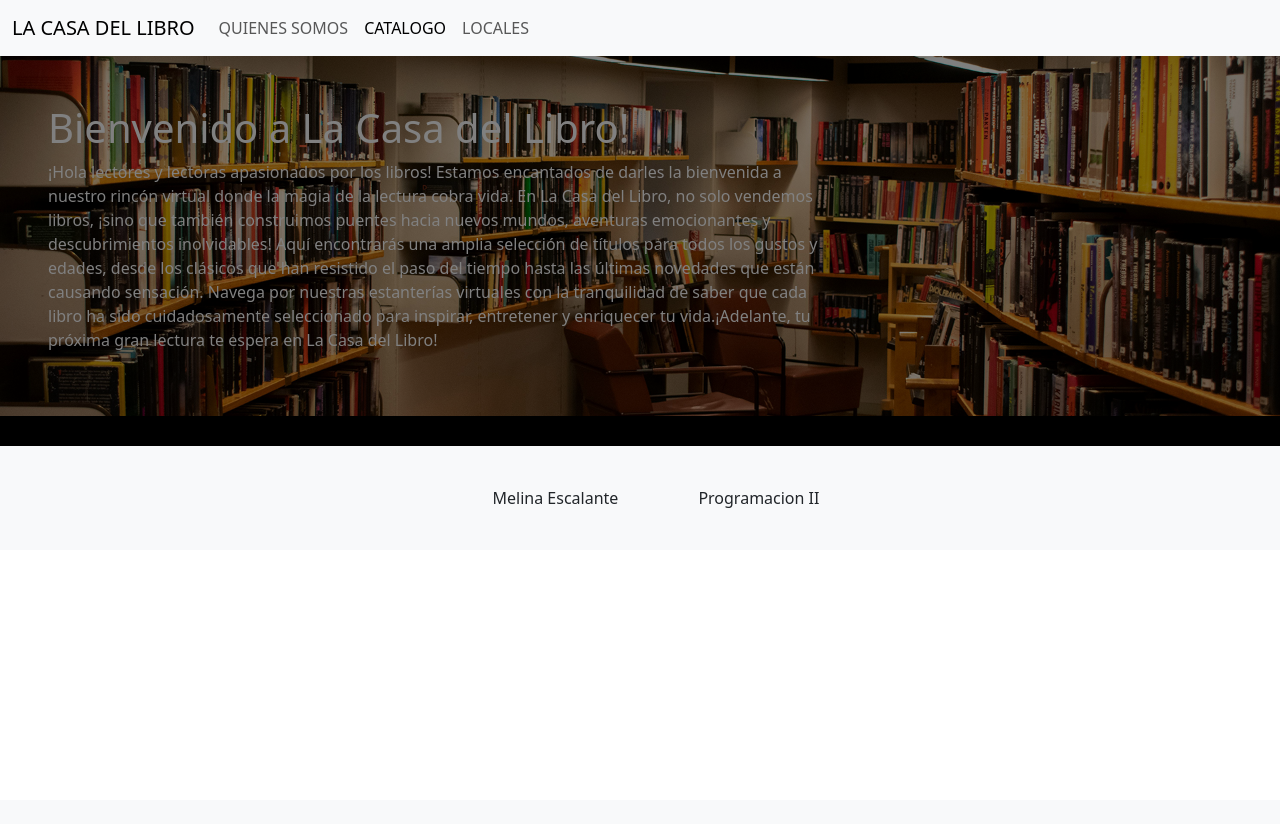
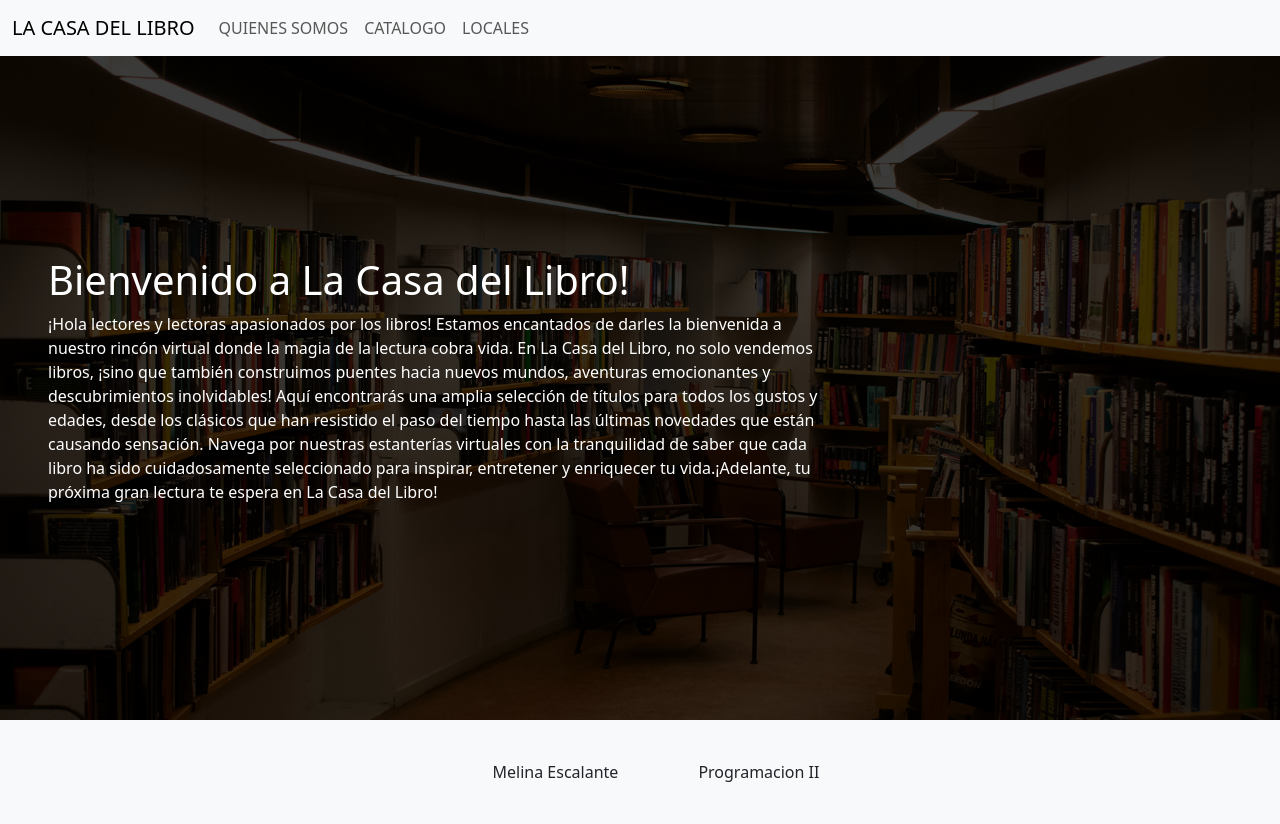
Before and after one commit to melinaescalante/parcial1, a PHP site: page /index.php?view=quienesSomos in a window 1280 px wide. Before the commit the page ends 508 px from the top, so only its background shows below. Run offline with PHP 8.4, Linux system fonts and the light colour scheme.

Commit message:
Cambio fondo de quienes somos y rutas al iniciar, se debe cambiar error que salta al entrar a la pagina

```diff
--- a/content/html/nav.php
+++ b/content/html/nav.php
@@ -13,7 +13,7 @@
             <a class="nav-link" aria-current="page" href="index.php?view=quienesSomos">QUIENES SOMOS</a>
           </li>
           <li class="nav-item">
-            <a class="nav-link active" href="index.php?view=catalogo">CATALOGO</a>
+            <a class="nav-link" href="index.php?view=catalogo">CATALOGO</a>
           </li>
           <li class="nav-item">
             <a class="nav-link" href="index.php?view=locales">LOCALES</a>
--- a/content/php/views/quienesSomos.php
+++ b/content/php/views/quienesSomos.php
@@ -1,21 +1,29 @@
-<section class="quienes-somos p-5 ro2">
+<section class="quienes-somos p-5 row">
 <div class="contenedor-quienes-somos col-12 col-md-8 col-lg-8">
     <h1>Bienvenido a La Casa del Libro!</h1>
     <p>¡Hola lectores y lectoras apasionados por los libros! Estamos encantados de darles la bienvenida a nuestro rincón virtual donde la magia de la lectura cobra vida. En La Casa del Libro, no solo vendemos libros, ¡sino que también construimos puentes hacia nuevos mundos, aventuras emocionantes y descubrimientos inolvidables! Aquí encontrarás una amplia selección de títulos para todos los gustos y edades, desde los clásicos que han resistido el paso del tiempo hasta las últimas novedades que están causando sensación. Navega por nuestras estanterías virtuales con la tranquilidad de saber que cada libro ha sido cuidadosamente seleccionado para inspirar, entretener y enriquecer tu vida.¡Adelante, tu próxima gran lectura te espera en La Casa del Libro!</p>
 </div>
 </section>
 <style>
-    .contenedor-quienes-somos{
-        color:white;
-    }
-   .quienes-somos {
-    background-image: url(./images/imagen-libreria.jpg) !important;
+    .contenedor-quienes-somos {
+    color: white;
+
+}
+
+.quienes-somos {
+    background-image: url(./images/imagen-libreria.png);
     background-position: center;
     background-repeat: no-repeat;
-    background-size: cover; opacity:0.5;
-    }
-    main {
-background-color:black;
+    background-size: cover;
+    height: 83vh;
+    align-items:center
+}
+.row{
+    --bs-gutter-x:0;
+}
 
-    }
+footer {
+    margin-top: 0;
+}
+
 </style>
--- a/index.php
+++ b/index.php
@@ -7,15 +7,16 @@ require_once "content/html/header.php";
 require_once "content/html/nav.php";
 require_once "content/php/funciones.php";
 $generoElegido = isset( $_GET["sec"] ) ? $_GET["sec"] : "";
-$view=isset( $_GET["view"] ) ? $_GET["view"] : "";
+$view=( $_GET["view"] ) ? $_GET["view"] :$_GET["view"]="quienesSomos";
 ?>
 <main>
     <?php
     require_once "content/php/views/$view.php";
     ?>
 
+
+</main>
 <?php require_once "content/html/footer.php"?>
-</main>
 </body>
 <script src="https://cdn.jsdelivr.net/npm/bootstrap@5.3.3/dist/js/bootstrap.bundle.min.js" integrity="sha384-YvpcrYf0tY3lHB60NNkmXc5s9fDVZLESaAA55NDzOxhy9GkcIdslK1eN7N6jIeHz" crossorigin="anonymous"></script>
 </html>
```
Also changed, not shown: images/imagen-libreria.jpg (deleted), images/imagen-libreria.png (added).
